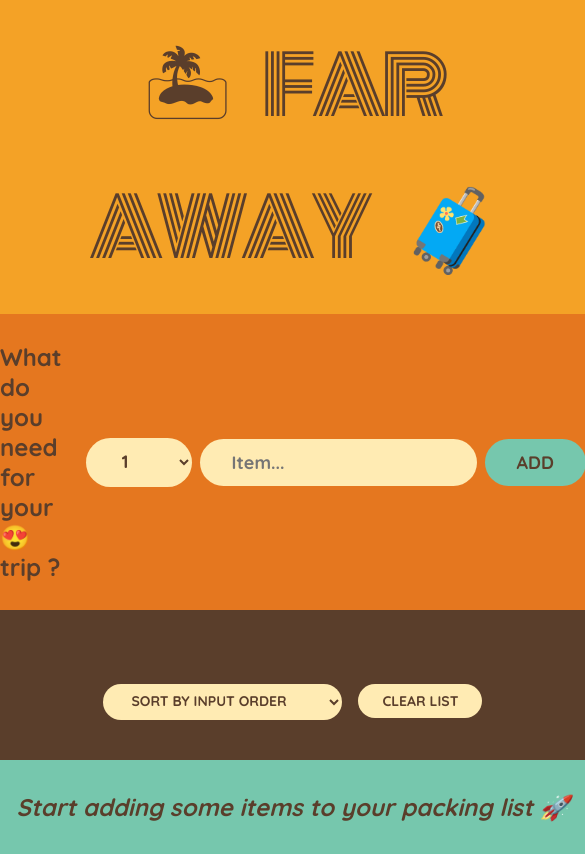
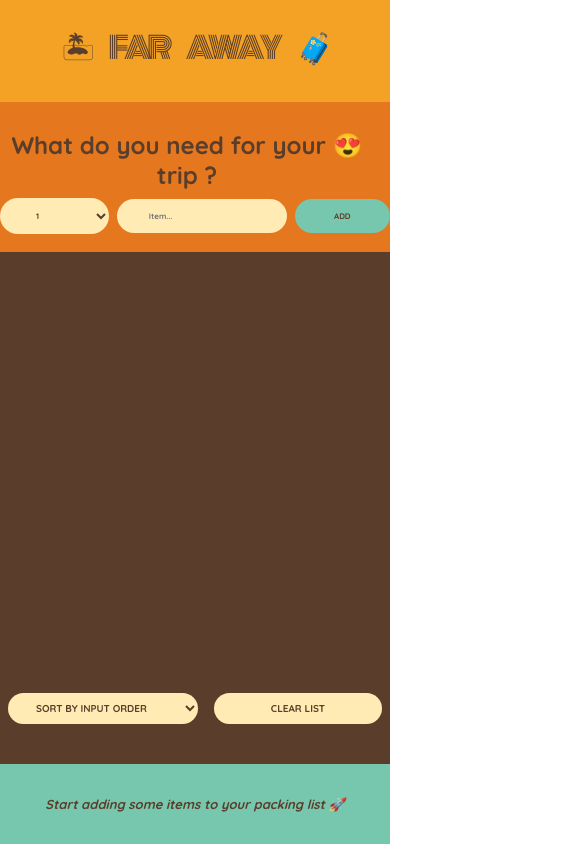
Before and after one commit to ACHIYANT/travel-list, a React (Create React App) app: page / in a window 390 px wide. Shown: the whole page, 585 px wide, since content can reach past the window. Built offline with nearby package versions, Linux system fonts and the light colour scheme.

Commit message:
Added responsiveness

```diff
--- a/src/index.css
+++ b/src/index.css
@@ -29,7 +29,7 @@ body {
   width: 100%;
   height: 100vh;
   display: grid;
-  grid-template-rows: auto auto 1fr auto;
+  grid-template-rows: auto 150px 1fr auto;
 }
 
 h1 {
@@ -102,7 +102,7 @@ input {
   list-style: none;
   width: 80%;
   /* overflow: scroll; */
-color: #3498DB;
+  color: #3498db;
   display: grid;
   grid-template-columns: repeat(auto-fit, minmax(250px, 1fr));
   gap: 1.2rem;
@@ -137,3 +137,39 @@ input[type="checkbox"] {
   font-weight: 700;
   padding: 3.2rem 0;
 }
+
+@media (max-width: 400px) {
+
+  h1 {
+    font-size: 3rem;
+    text-align: center;
+    font-weight: 300;
+    word-spacing: 20px;
+  }
+  .add-form {
+    /* flex-wrap: wrap; */
+    display: grid;
+    grid-template-areas: "h3 h3 h3";
+    grid-template-rows: repeat(2, 1fr);
+    overflow: hidden;
+  }
+  .add-form h3 {
+    grid-area: h3;
+    text-align: center;
+  }
+  button,
+select,
+input{
+  font-size: 0.8rem;
+}
+  .stats {
+    font-size: 1.3rem;
+  }
+  .actions{
+    display: grid;
+    grid-template-columns: repeat(2,1fr);
+  }
+  .actions button, .list select{
+    font-size: 1rem;
+  }
+}
```
